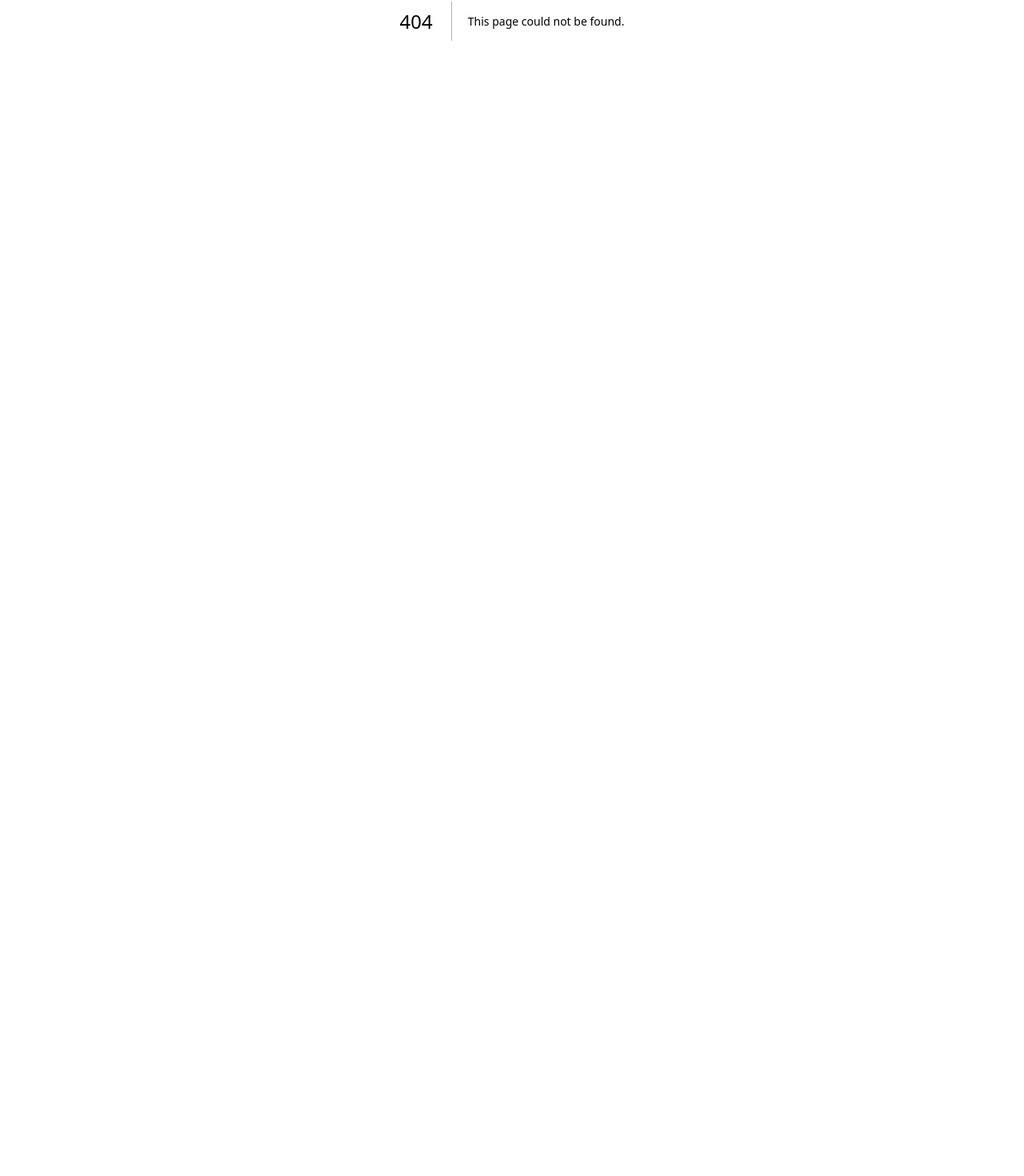
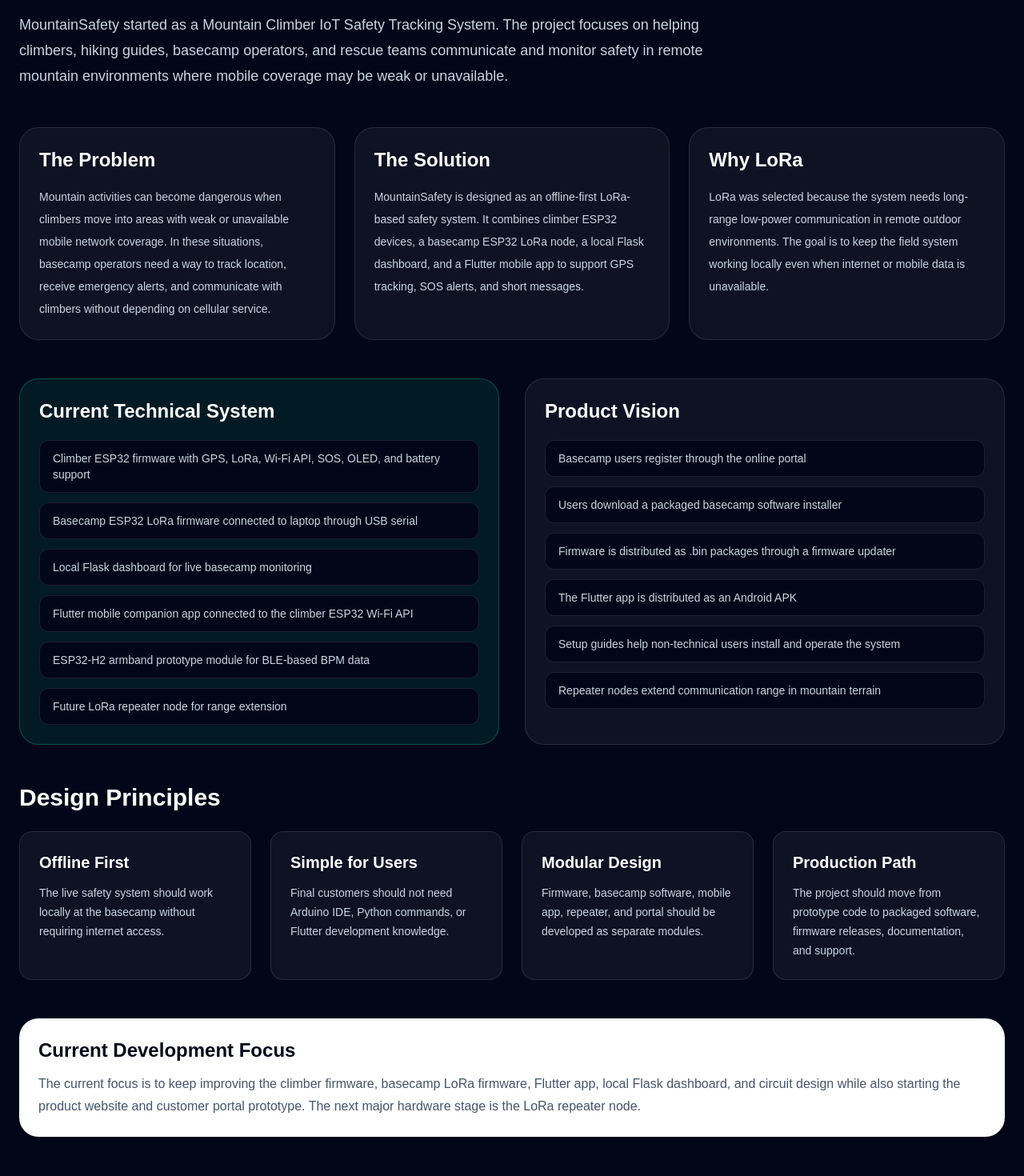
Before and after one commit to prabashmalhara/e21-3yp-Mountain-Climber-Health-and-GPS-Tracker, a Next.js app in the folder website/: page /about in a window 1280 px wide. Before the commit this address had no page. Shown: the part 374-1844 px from the top of the page at 80% size. Before the commit the page ends 800 px from the top, so only its background shows below. Built offline with nearby package versions, Linux system fonts and the light colour scheme.

Commit message:
Add public about project story page

```diff
--- /dev/null
+++ b/website/src/app/about/page.tsx
@@ -0,0 +1,162 @@
+import Navbar from "@/components/Navbar";
+import Footer from "@/components/Footer";
+
+const storyCards = [
+  {
+    title: "The Problem",
+    description:
+      "Mountain activities can become dangerous when climbers move into areas with weak or unavailable mobile network coverage. In these situations, basecamp operators need a way to track location, receive emergency alerts, and communicate with climbers without depending on cellular service.",
+  },
+  {
+    title: "The Solution",
+    description:
+      "MountainSafety is designed as an offline-first LoRa-based safety system. It combines climber ESP32 devices, a basecamp ESP32 LoRa node, a local Flask dashboard, and a Flutter mobile app to support GPS tracking, SOS alerts, and short messages.",
+  },
+  {
+    title: "Why LoRa",
+    description:
+      "LoRa was selected because the system needs long-range low-power communication in remote outdoor environments. The goal is to keep the field system working locally even when internet or mobile data is unavailable.",
+  },
+];
+
+const currentSystem = [
+  "Climber ESP32 firmware with GPS, LoRa, Wi-Fi API, SOS, OLED, and battery support",
+  "Basecamp ESP32 LoRa firmware connected to laptop through USB serial",
+  "Local Flask dashboard for live basecamp monitoring",
+  "Flutter mobile companion app connected to the climber ESP32 Wi-Fi API",
+  "ESP32-H2 armband prototype module for BLE-based BPM data",
+  "Future LoRa repeater node for range extension",
+];
+
+const productVision = [
+  "Basecamp users register through the online portal",
+  "Users download a packaged basecamp software installer",
+  "Firmware is distributed as .bin packages through a firmware updater",
+  "The Flutter app is distributed as an Android APK",
+  "Setup guides help non-technical users install and operate the system",
+  "Repeater nodes extend communication range in mountain terrain",
+];
+
+const principles = [
+  {
+    title: "Offline First",
+    text: "The live safety system should work locally at the basecamp without requiring internet access.",
+  },
+  {
+    title: "Simple for Users",
+    text: "Final customers should not need Arduino IDE, Python commands, or Flutter development knowledge.",
+  },
+  {
+    title: "Modular Design",
+    text: "Firmware, basecamp software, mobile app, repeater, and portal should be developed as separate modules.",
+  },
+  {
+    title: "Production Path",
+    text: "The project should move from prototype code to packaged software, firmware releases, documentation, and support.",
+  },
+];
+
+export default function AboutPage() {
+  return (
+    <>
+      <Navbar />
+
+      <main className="min-h-screen bg-slate-950 px-6 py-16 text-white">
+        <section className="mx-auto max-w-7xl">
+          <p className="text-sm font-semibold uppercase tracking-widest text-emerald-300">
+            About the Project
+          </p>
+
+          <h1 className="mt-4 max-w-5xl text-4xl font-bold sm:text-6xl">
+            A university prototype moving toward a real mountain safety product.
+          </h1>
+
+          <p className="mt-6 max-w-4xl text-lg leading-8 text-slate-300">
+            MountainSafety started as a Mountain Climber IoT Safety Tracking
+            System. The project focuses on helping climbers, hiking guides,
+            basecamp operators, and rescue teams communicate and monitor safety
+            in remote mountain environments where mobile coverage may be weak or
+            unavailable.
+          </p>
+
+          <div className="mt-12 grid gap-6 lg:grid-cols-3">
+            {storyCards.map((card) => (
+              <div
+                key={card.title}
+                className="rounded-3xl border border-white/10 bg-white/5 p-6"
+              >
+                <h2 className="text-2xl font-bold">{card.title}</h2>
+                <p className="mt-4 text-sm leading-7 text-slate-300">
+                  {card.description}
+                </p>
+              </div>
+            ))}
+          </div>
+
+          <div className="mt-12 grid gap-8 lg:grid-cols-2">
+            <div className="rounded-3xl border border-emerald-400/30 bg-emerald-400/10 p-6">
+              <h2 className="text-2xl font-bold">Current Technical System</h2>
+
+              <div className="mt-5 grid gap-3">
+                {currentSystem.map((item) => (
+                  <div
+                    key={item}
+                    className="rounded-xl border border-white/10 bg-slate-950 px-4 py-3 text-sm text-slate-300"
+                  >
+                    {item}
+                  </div>
+                ))}
+              </div>
+            </div>
+
+            <div className="rounded-3xl border border-white/10 bg-white/5 p-6">
+              <h2 className="text-2xl font-bold">Product Vision</h2>
+
+              <div className="mt-5 grid gap-3">
+                {productVision.map((item) => (
+                  <div
+                    key={item}
+                    className="rounded-xl border border-white/10 bg-slate-950 px-4 py-3 text-sm text-slate-300"
+                  >
+                    {item}
+                  </div>
+                ))}
+              </div>
+            </div>
+          </div>
+
+          <div className="mt-12">
+            <h2 className="text-3xl font-bold">Design Principles</h2>
+
+            <div className="mt-6 grid gap-6 md:grid-cols-2 lg:grid-cols-4">
+              {principles.map((principle) => (
+                <div
+                  key={principle.title}
+                  className="rounded-2xl border border-white/10 bg-white/5 p-6"
+                >
+                  <h3 className="text-xl font-bold">{principle.title}</h3>
+                  <p className="mt-3 text-sm leading-6 text-slate-300">
+                    {principle.text}
+                  </p>
+                </div>
+              ))}
+            </div>
+          </div>
+
+          <div className="mt-12 rounded-3xl bg-white p-6 text-slate-950">
+            <h2 className="text-2xl font-bold">Current Development Focus</h2>
+            <p className="mt-3 leading-7 text-slate-600">
+              The current focus is to keep improving the climber firmware,
+              basecamp LoRa firmware, Flutter app, local Flask dashboard, and
+              circuit design while also starting the product website and customer
+              portal prototype. The next major hardware stage is the LoRa
+              repeater node.
+            </p>
+          </div>
+        </section>
+      </main>
+
+      <Footer />
+    </>
+  );
+}
--- a/website/src/components/Navbar.tsx
+++ b/website/src/components/Navbar.tsx
@@ -6,6 +6,7 @@ const navLinks = [
   { label: "How It Works", href: "/how-it-works" },
   { label: "Packages", href: "/packages" },
   { label: "Roadmap", href: "/roadmap" },
+  { label: "About", href: "/about" },
   { label: "Contact", href: "/contact" },
 ];
 
```
